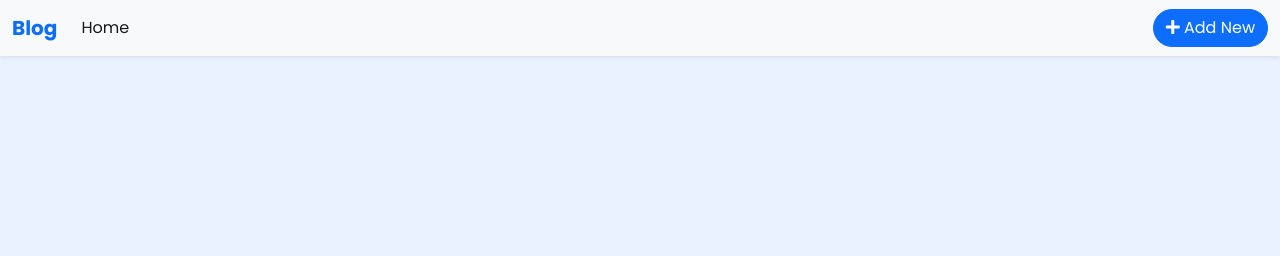
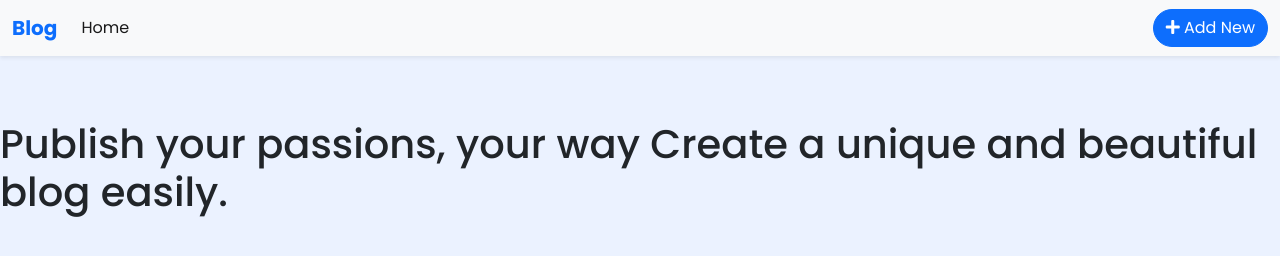
Before and after one commit to Devjoshi123/bloghtml, a plain HTML site: page index.html in a window 1280 px wide. Drawn offline with nearby package versions, Linux system fonts and the light colour scheme.

Commit message:
Update index.html

```diff
--- a/index.html
+++ b/index.html
@@ -88,5 +88,10 @@
 	<script src="https://cdn.jsdelivr.net/npm/@popperjs/core@2.9.2/dist/umd/popper.min.js" integrity="sha384-IQsoLXl5PILFhosVNubq5LC7Qb9DXgDA9i+tQ8Zj3iwWAwPtgFTxbJ8NT4GN1R8p" crossorigin="anonymous"></script>
 	<script src="https://cdn.jsdelivr.net/npm/bootstrap@5.0.1/dist/js/bootstrap.min.js" integrity="sha384-Atwg2Pkwv9vp0ygtn1JAojH0nYbwNJLPhwyoVbhoPwBhjQPR5VtM2+xf0Uwh9KtT" crossorigin="anonymous"></script>
 	<script src="script.js"></script>
+	<h1>Publish your passions, your way
+		Create a unique and beautiful blog easily.
+
+		</h1>
+
 </body>
 </html>
```
